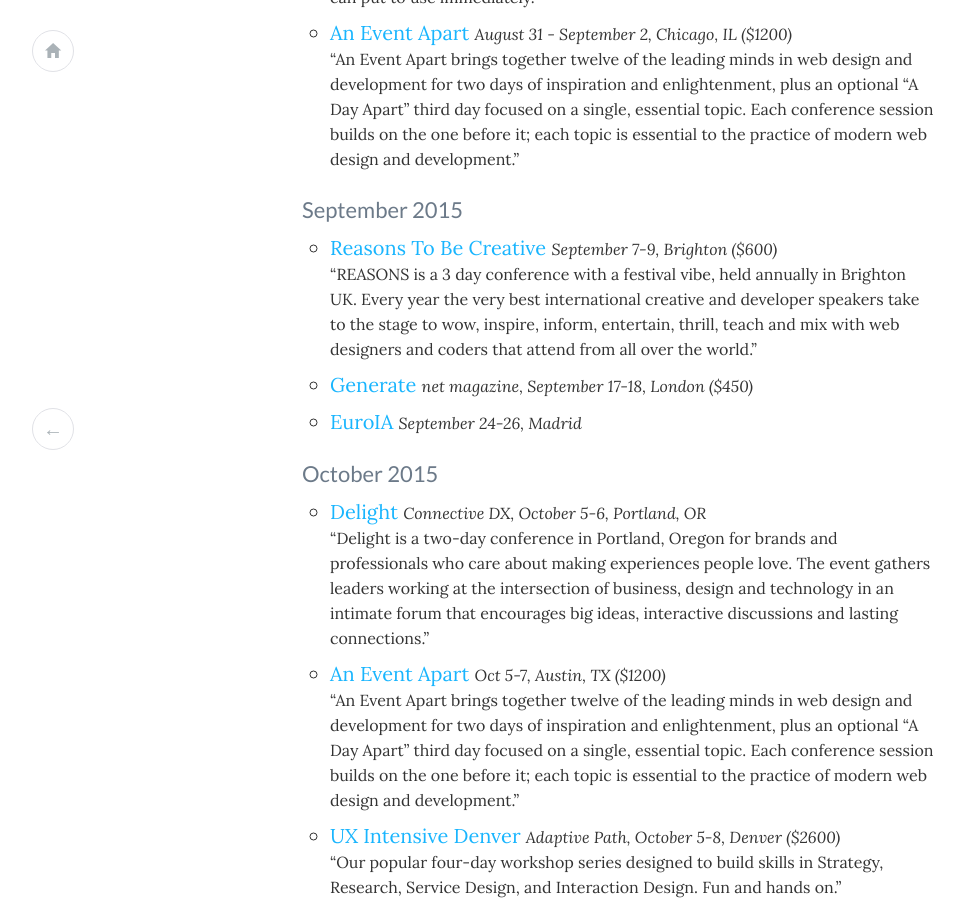
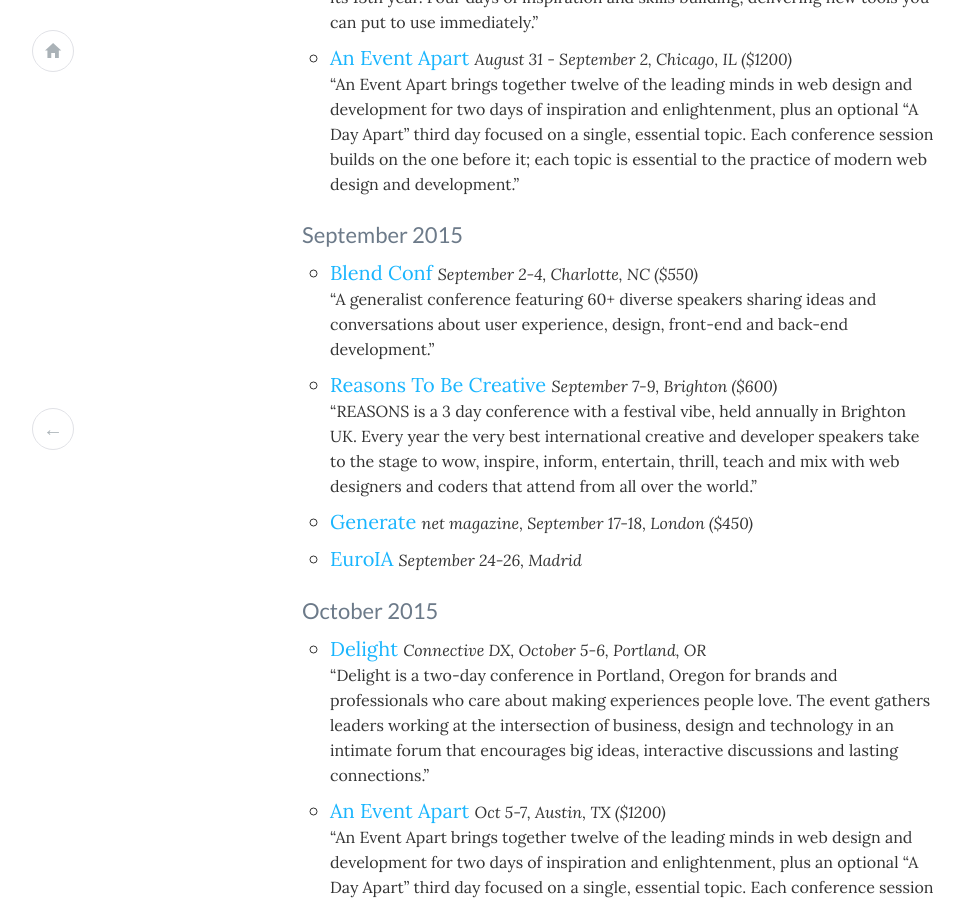
Before and after one commit to hannahd/hannahd.github.io, a Jekyll site: the page built from _posts/2015-04-10-conferences.markdown, in a window 1280 px wide and 900 px high, scrolled down 4270 px. Shown: the whole window, without its empty margins (8-972 px from the left). Built offline with Jekyll 4.4.1, drawn with Linux system fonts in a browser that asks for light colours; nearby versions of some CDN libraries.

Commit message:
more conferences

```diff
--- a/_posts/2015-04-10-conferences.markdown
+++ b/_posts/2015-04-10-conferences.markdown
@@ -41,7 +41,7 @@
 #### May 2015
 - [An Event Apart](http://aneventapart.com/event/boston-2015) <small>_May 11-13, Boston, MA ($1200)_</small><br><small>"An Event Apart brings together twelve of the leading minds in web design and development for two days of inspiration and enlightenment, plus an optional “A Day Apart” third day focused on a single, essential topic. Each conference session builds on the one before it; each topic is essential to the practice of modern web design and development."</small>
 - [Enterprise UX](http://enterpriseux.net/) <small>_Rosenfeld &amp; Rackspace, May 13-15, San Antonio, TX ($1600)_</small><br><small>"The Enterprise UX 2015 conference is dedicated to delivering useful, delightful, and humane experiences to people who work for and in enterprises."</small>
-- [Experience Design for the Internet of Things](http://conferences.oreilly.com/experience-design-iot) <small>_May 20, Online_</small><small>"Six of the smartest people working in design and the Internet of Things will share actionable advice and the essential knowledge you need to create extraordinary IoT experiences and advance your craft to master the mix of digital and physical in the increasingly connected world. Hosts Christopher Schmitt and Ari Stiles of Environments for Humans bring the conference to your laptop, so you can easily ask questions and chat with presenters and other participants."</small>
+- [Experience Design for the Internet of Things](http://conferences.oreilly.com/experience-design-iot) <small>_May 20, Online_</small><br><small>"Six of the smartest people working in design and the Internet of Things will share actionable advice and the essential knowledge you need to create extraordinary IoT experiences and advance your craft to master the mix of digital and physical in the increasingly connected world. Hosts Christopher Schmitt and Ari Stiles of Environments for Humans bring the conference to your laptop, so you can easily ask questions and chat with presenters and other participants."</small>
 - [Confab Central](http://confabevents.com/events/central) <small>_May 20–22, Minneapolis, MN ($1000)_</small><br><small>"Confab Central is tightly focused on the realities of content strategy … not the hype. You’ll get a rare, 360º view of content strategy in the span of a few short days."</small>
 - [DESRIST](http://desrist2015.computing.dcu.ie/) <small>_Design Science Research in Information Systems and Technology, May 21-22,  Dublin, Ireland ($525)_</small><br><small>"The goal of the design science research paradigm is to extend the boundaries of human and organizational capabilities by designing new and innovative constructs, models, methods, processes, and systems. Scholars from different backgrounds -- such as information systems, computer science, software engineering, energy informatics and medical informatics -- are actively engaged in generating novel solutions to interesting design problems in Information Systems."</small>
 
@@ -67,6 +67,7 @@
 - [An Event Apart](http://aneventapart.com/event/boston-2015) <small>_August 31 - September 2, Chicago, IL ($1200)_</small><br><small>"An Event Apart brings together twelve of the leading minds in web design and development for two days of inspiration and enlightenment, plus an optional “A Day Apart” third day focused on a single, essential topic. Each conference session builds on the one before it; each topic is essential to the practice of modern web design and development."</small>
 
 #### September 2015
+- [Blend Conf](http://2015.blendconf.com/) <small>_September 2-4, Charlotte, NC ($550)_</small><br><small>"A generalist conference featuring 60+ diverse speakers sharing ideas and conversations about user experience, design, front-end and back-end development."</small>
 - [Reasons To Be Creative](http://reasons.to/) <small>_September 7-9, Brighton ($600)_</small><br><small>"REASONS is a 3 day conference with a festival vibe, held annually in Brighton UK. Every year the very best international creative and developer speakers take to the stage to wow, inspire, inform, entertain, thrill, teach and mix with web designers and coders that attend from all over the world."</small>
 - [Generate](http://www.generateconf.com/london-2015) <small>_net magazine, September 17-18, London ($450)_</small>
 - [EuroIA](http://www.euroia.org/) <small>_September 24-26,
@@ -126,6 +127,7 @@
 - [Fluent '14](http://fluentconf.com/fluent2014/public/content/video)
 - [Generate](http://www.generateconf.com/videos)
 - [UX Lisbon](https://www.ux-lx.com/videos.html)
+- [Blend 2014](http://2014.blendconf.com/wrapup/)
 
 ##### Paid
 - [All You Can Learn by UIE](http://aycl.uie.com/) <small>_$23/month or $16/seminar_</small>
```
